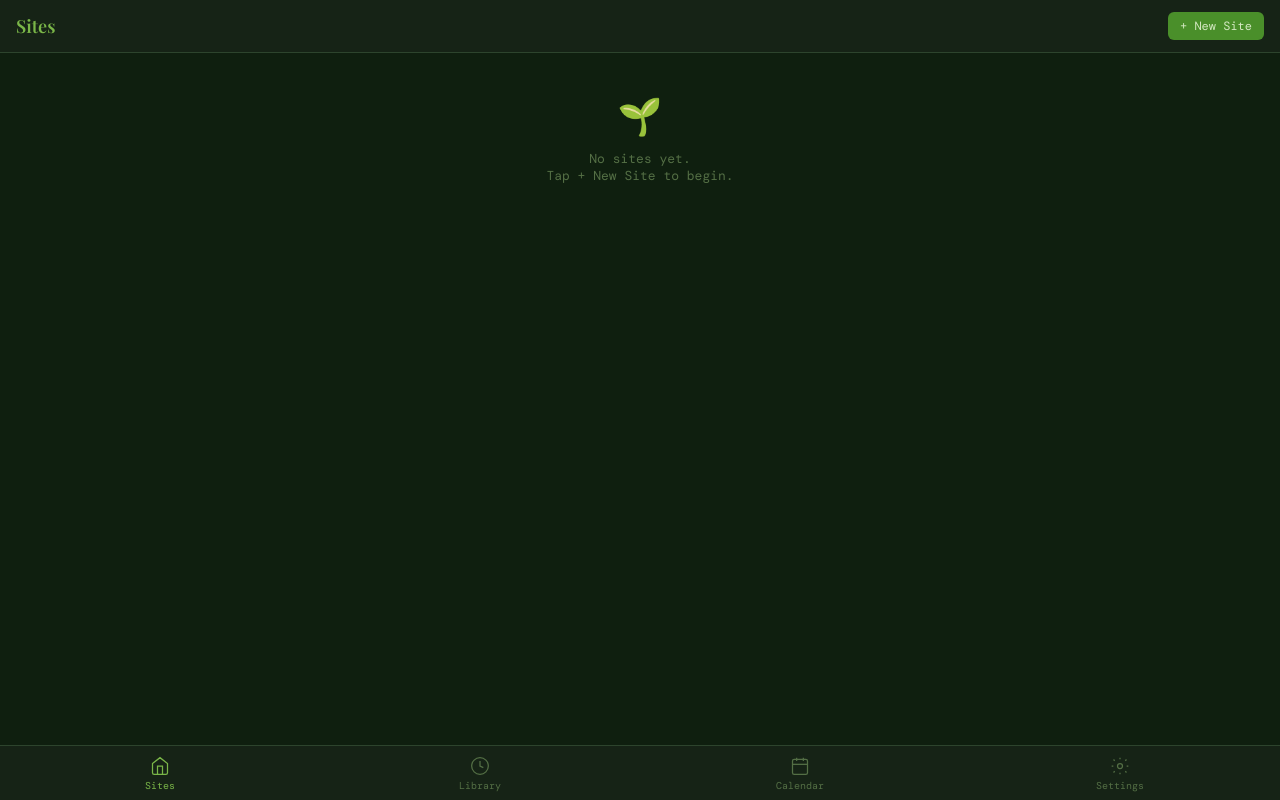
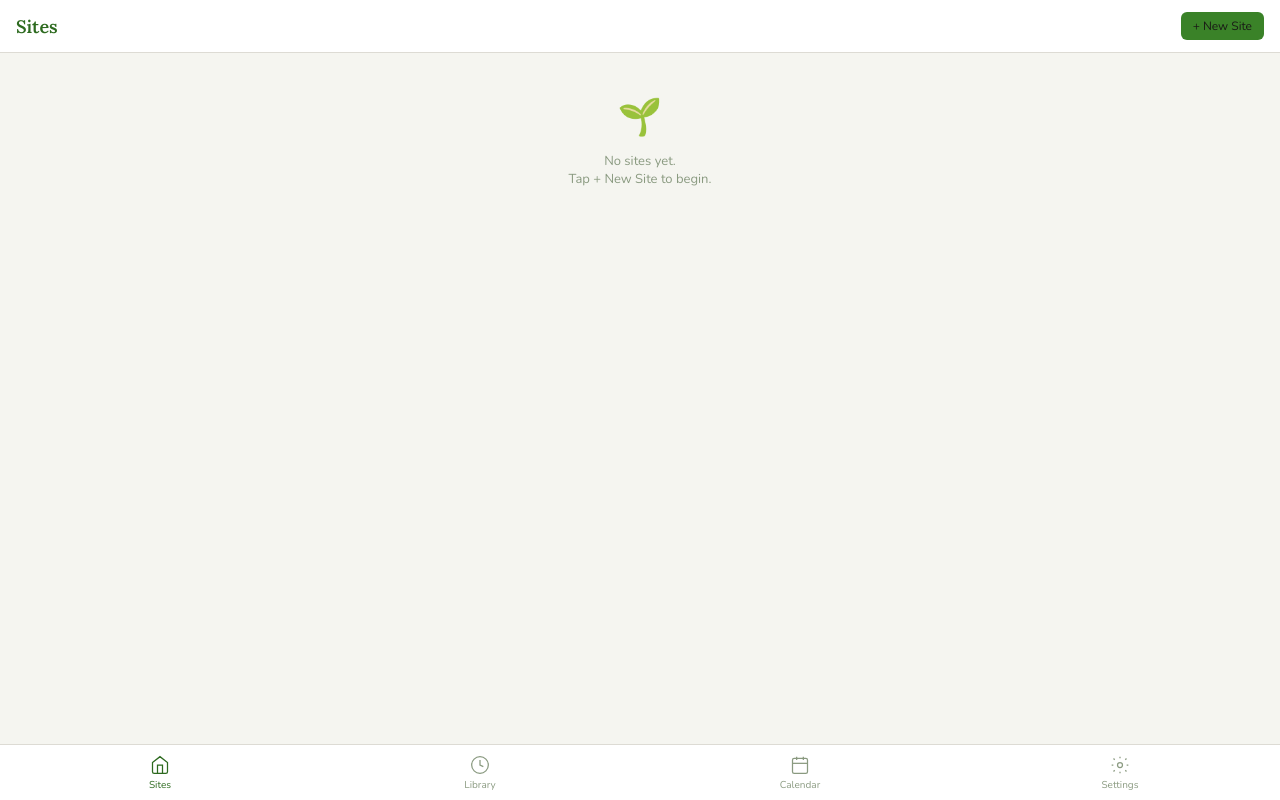
Before and after one commit to joranbrwr/Syntropic-tool, a plain HTML site: page index.html in a window 1280 px wide. Drawn offline with nearby package versions, Linux system fonts and the light colour scheme; a web font is replaced by a local one.

Commit message:
Update index.html

```diff
--- a/index.html
+++ b/index.html
@@ -5,26 +5,26 @@
 <meta name="viewport" content="width=device-width, initial-scale=1.0, maximum-scale=1.0">
 <meta name="apple-mobile-web-app-capable" content="yes">
 <meta name="apple-mobile-web-app-status-bar-style" content="black-translucent">
-<meta name="theme-color" content="#1a2e1a">
+<meta name="theme-color" content="#f5f5f0">
 <title>Forest Tool</title>
-<link href="https://fonts.googleapis.com/css2?family=Playfair+Display:wght@400;600&family=DM+Mono:wght@300;400&display=swap" rel="stylesheet">
+<link href="https://fonts.googleapis.com/css2?family=Lora:wght@400;600&family=Nunito:wght@300;400;600&display=swap" rel="stylesheet">
 <style>
   :root {
-    --bg: #0f1f0f;
-    --bg2: #162316;
-    --bg3: #1e301e;
-    --card: #1a2e1a;
-    --border: #2d442d;
-    --accent: #7ab648;
-    --accent2: #4a8f2a;
-    --gold: #c8a84b;
-    --text: #d4e8c2;
-    --text2: #8aab72;
-    --text3: #546f45;
-    --danger: #c04a4a;
+    --bg: #f5f5f0;
+    --bg2: #ffffff;
+    --bg3: #eeede8;
+    --card: #ffffff;
+    --border: #dddbd4;
+    --accent: #2d6a1f;
+    --accent2: #3a8228;
+    --gold: #7a5c10;
+    --text: #1a1a16;
+    --text2: #3d5c30;
+    --text3: #8a9a80;
+    --danger: #b83a3a;
     --radius: 10px;
-    --font-head: 'Playfair Display', Georgia, serif;
-    --font-mono: 'DM Mono', monospace;
+    --font-head: 'Lora', Georgia, serif;
+    --font-mono: 'Nunito', sans-serif;
   }
   * { box-sizing: border-box; margin: 0; padding: 0; -webkit-tap-highlight-color: transparent; }
   html, body { height: 100%; background: var(--bg); color: var(--text); font-family: var(--font-mono); font-size: 14px; overflow: hidden; }
@@ -113,7 +113,7 @@
   .cal-empty { color: var(--text3); font-size: 12px; font-style: italic; padding: 8px 2px; }
 
   /* MODAL */
-  .modal-overlay { position: fixed; inset: 0; background: rgba(0,0,0,0.75); z-index: 100; display: flex; align-items: flex-end; }
+  .modal-overlay { position: fixed; inset: 0; background: rgba(0,0,0,0.45); z-index: 100; display: flex; align-items: flex-end; }
   .modal { background: var(--bg2); border-radius: 16px 16px 0 0; border-top: 1px solid var(--border); padding: 20px 16px 32px; width: 100%; max-height: 90vh; overflow-y: auto; }
   .modal-title { font-family: var(--font-head); font-size: 17px; color: var(--accent); margin-bottom: 16px; }
   .modal-handle { width: 36px; height: 4px; background: var(--border); border-radius: 2px; margin: 0 auto 16px; }
@@ -1108,7 +1108,7 @@ function mapDblClick(e) {
 function drawMap() {
   if (!mapCtx) return;
   mapCtx.clearRect(0, 0, mapW, mapH);
-  mapCtx.fillStyle = '#1e301e';
+  mapCtx.fillStyle = '#eeede8';
   mapCtx.fillRect(0, 0, mapW, mapH);
   if (mapImg) mapCtx.drawImage(mapImg, 0, 0, mapW, mapH);
   mapElements.forEach(el => {
```
